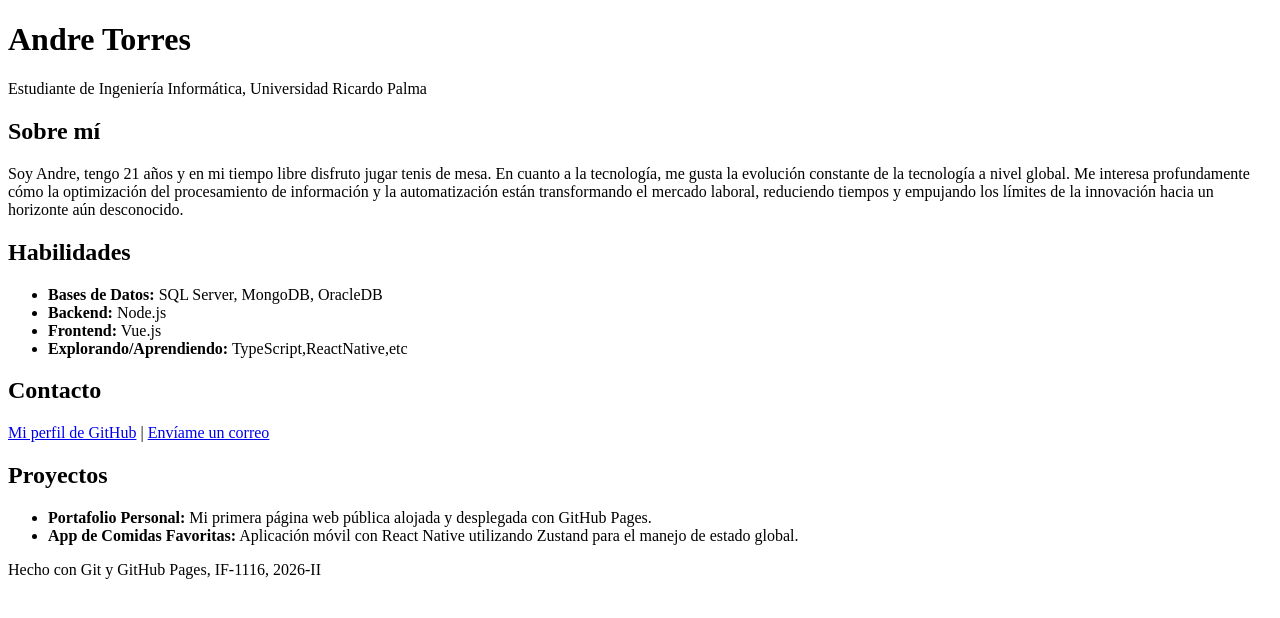
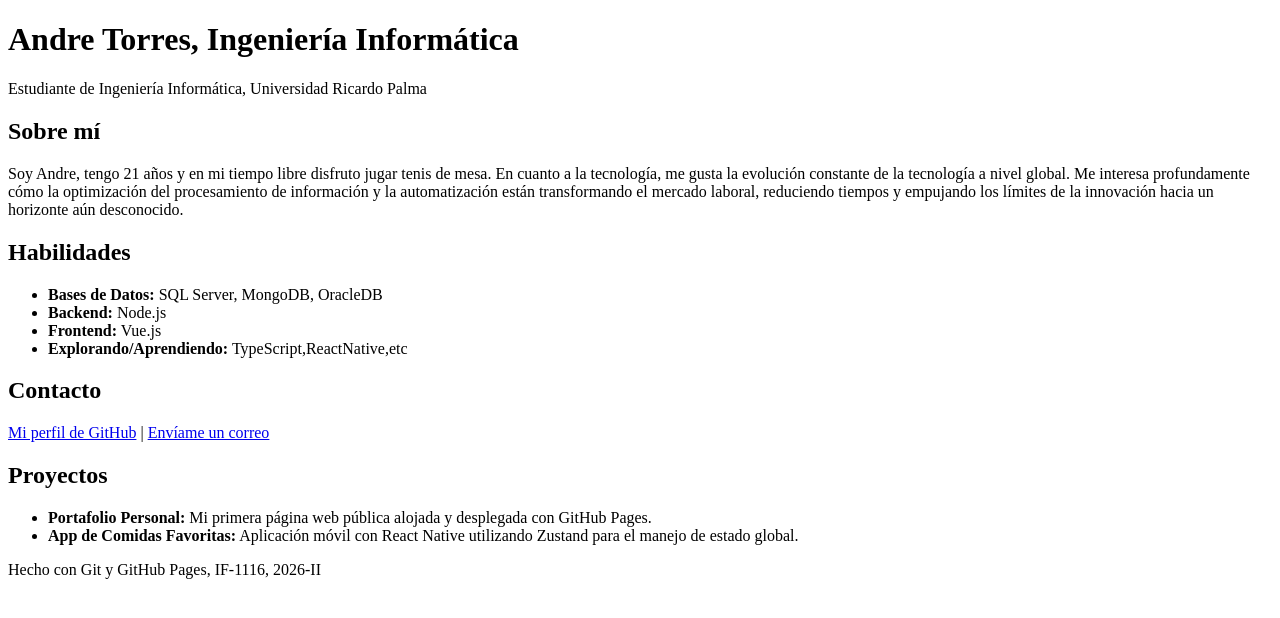
Before and after one commit to 1Andre-T/1Andre-T.github.io, a plain HTML site: page index.html in a window 1280 px wide. Drawn offline with Linux system fonts and the light colour scheme.

Commit message:
Precisar carrera en el titulo

```diff
--- a/index.html
+++ b/index.html
@@ -7,7 +7,7 @@
 </head>
 <body>
 <header>
-<h1>Andre Torres</h1>
+<h1>Andre Torres, Ingeniería Informática</h1>
 <p>Estudiante de Ingeniería Informática, Universidad Ricardo Palma</p>
 </header>
 <main>
```
